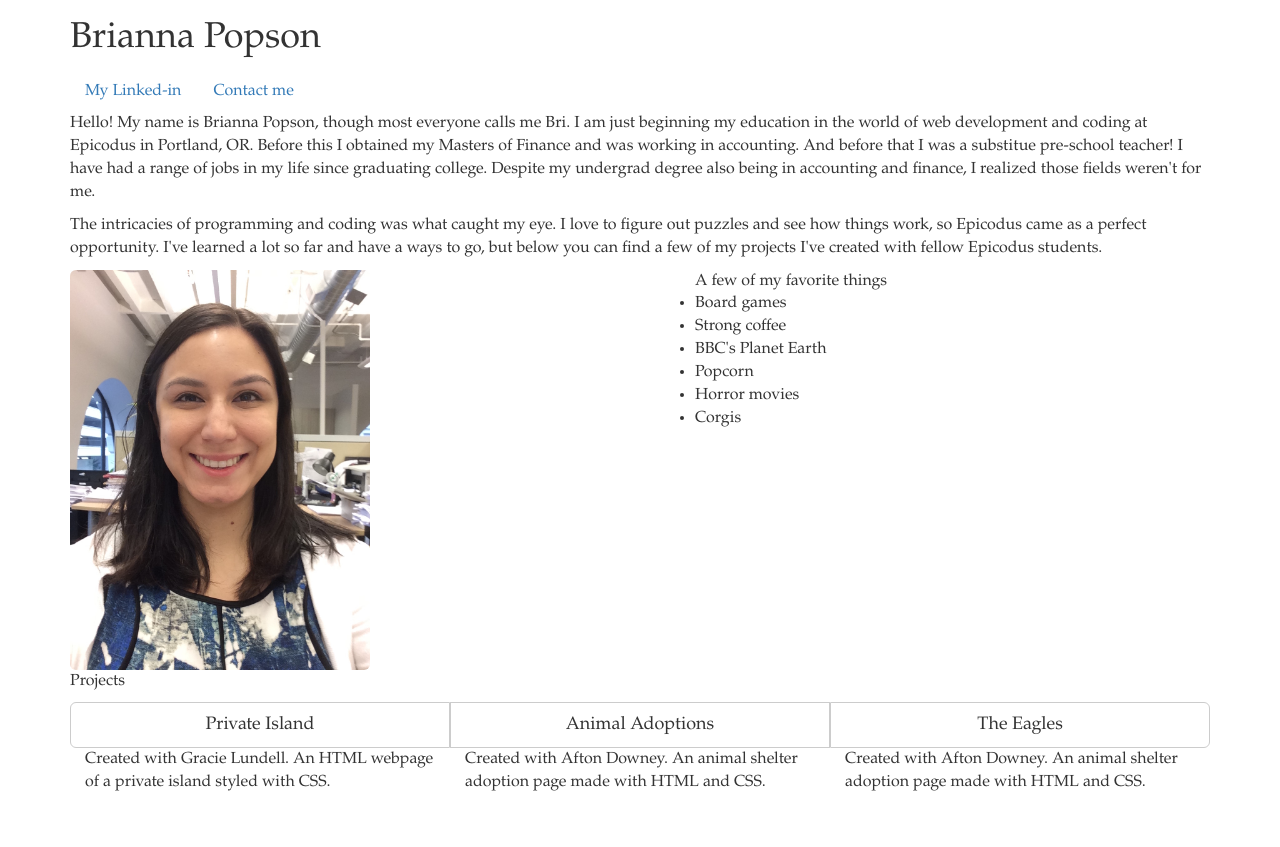
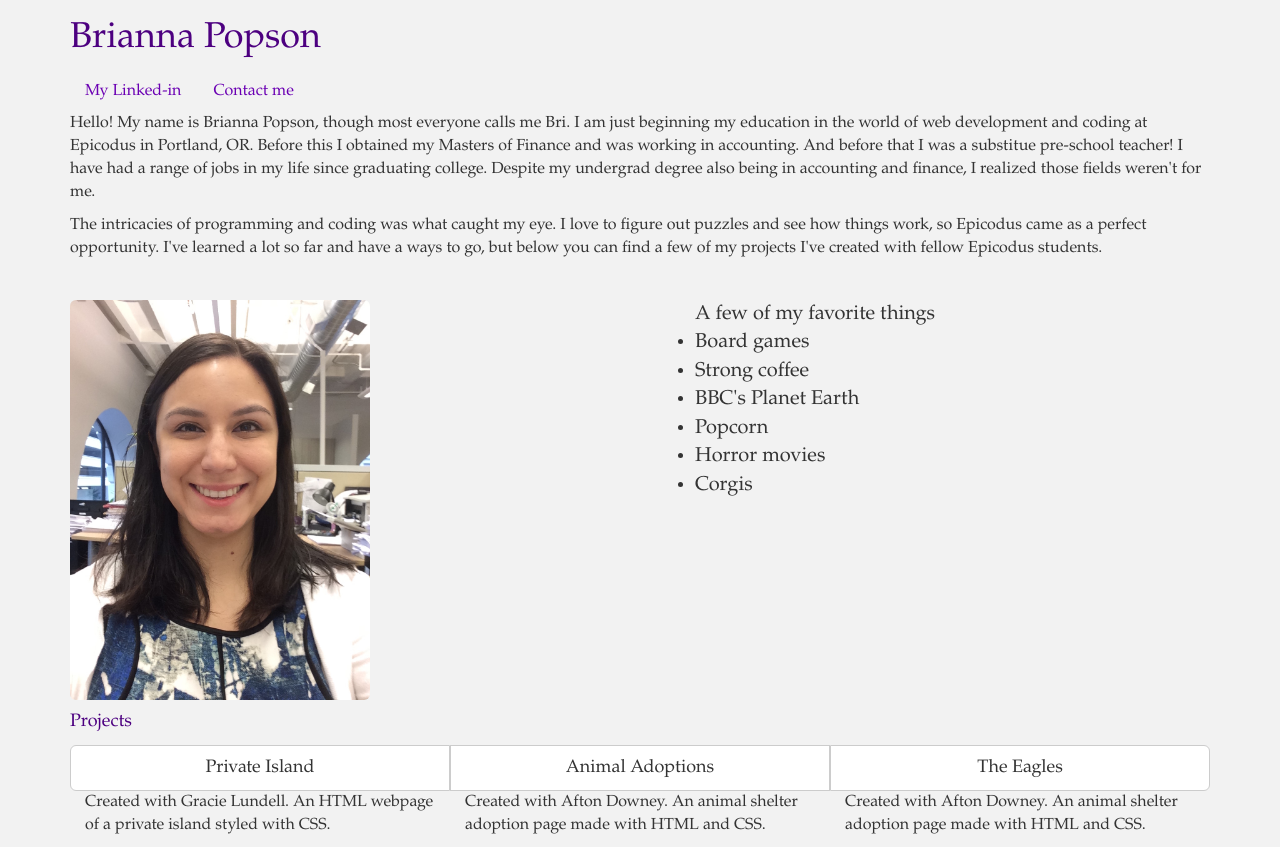
Before and after one commit to Bpopson11/bpopson11.github.io, a plain HTML site: page index.html in a window 1280 px wide. Before the commit the page ends 804 px from the top, so only its background shows below. Drawn offline with Linux system fonts and the light colour scheme.

Commit message:
add color and styling to text

```diff
--- a/css/styles.css
+++ b/css/styles.css
@@ -1,6 +1,7 @@
 body {
   font-family: "Palatino Linotype", "Book Antiqua", Palatino, serif;
-  font-size: 16px
+  font-size: 16px;
+  background-color: #f2f2f2;
 }
 
 img.ofMe {
@@ -9,5 +10,22 @@ img.ofMe {
 }
 
 .aboutMe#abovePic {
-  margin-bottom: 10px;
+  padding-bottom: 30px;
 }
+
+.title {
+  color: #4d0080;
+}
+
+.contact {
+  color: #6b00b3;
+}
+
+.fave {
+  font-size: 20px;
+}
+
+.projects {
+  font-size: 18px;
+  color: #4d0080;
+}
--- a/index.html
+++ b/index.html
@@ -11,14 +11,13 @@
       <h1 class="title">Brianna Popson</h1>
       <ul class="nav nav-pills">
         <li role="presentation">
-          <a href="https://www.linkedin.com/in/brianna-popson-0047b02b">My Linked-in</a></li>
+          <a class="contact" href="https://www.linkedin.com/in/brianna-popson-0047b02b">My Linked-in</a></li>
         <li role="presentation">
-          <a href="mailto:bpopson@gmail.com">Contact me</a></li>
+          <a class="contact" href="mailto:bpopson@gmail.com">Contact me</a></li>
       </ul>
       <p class="aboutMe">Hello! My name is Brianna Popson, though most everyone calls me Bri. I am just beginning my education in the world of web development and coding at Epicodus in Portland, OR. Before this I obtained my Masters of Finance and was working in accounting. And before that I was a substitue pre-school teacher! I have had a range of jobs in my life since graduating college. Despite my undergrad degree also being in accounting and finance, I realized those fields weren't for me.</p>
       <p></p>
       <p class="aboutMe" id=abovePic>The intricacies of programming and coding was what caught my eye. I love to figure out puzzles and see how things work, so Epicodus came as a perfect opportunity. I've learned a lot so far and have a ways to go, but below you can find a few of my projects I've created with fellow Epicodus students.</p>
-      <p></p>
       <div class="row">
         <div class="col-md-6 col-sm-6">
           <img class="ofMe img-rounded" src="images/me.jpg" alt="A picture of Bri"/>
@@ -34,7 +33,8 @@
           </ul>
         </div>
       </div>
-      <p>Projects</p>
+      <p></p>
+      <p class="projects">Projects</p>
       <div class="btn-group btn-group-justified" role="group">
         <div class="btn-group btn-group-lg" role="group">
           <a class="btn btn-default" href="https://github.com/Bpopson11/private-island-epicodus.git" role="button">Private Island</a>
@@ -56,7 +56,7 @@
           <p>Created with Afton Downey. An animal shelter adoption page made with HTML and CSS.</p>
         </div>
 
-          </div>
+    </div>
 
 
   </body>
```
